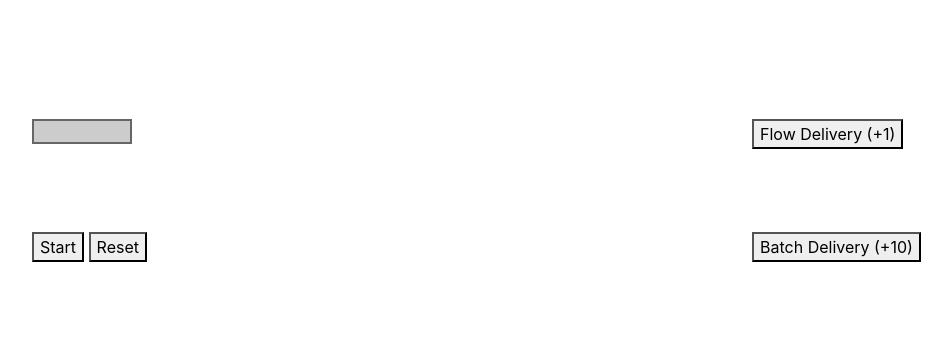
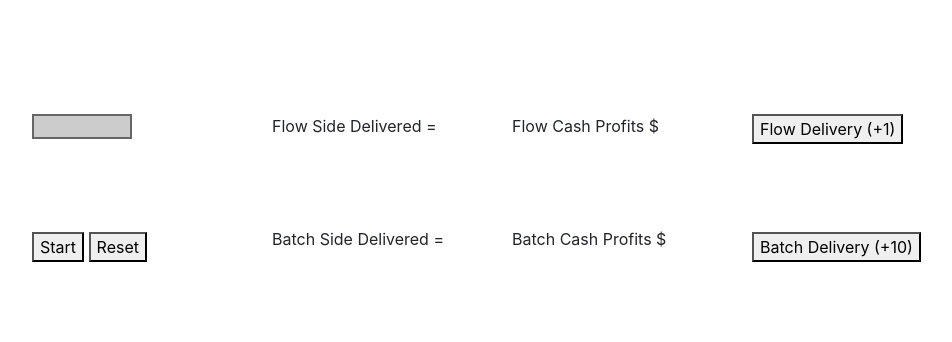
Before and after one commit to liatrio/envelope-game, a website: page public/index.html in a window 1280 px wide. Shown: the part 174-516 px from the top of the page, without its empty margins (143-1095 px from the left). Drawn offline with nearby package versions, Linux system fonts and the light colour scheme.

Commit message:
added labels to output

```diff
--- a/public/index.html
+++ b/public/index.html
@@ -148,10 +148,10 @@
                 <p id="output"></p>
               </div>
               <div class="col">
-                <p id="scoreFlow"></p>
+                <p id="scoreFlow">Flow Side Delivered = </p>
               </div>
               <div class="col">
-                <p id="FlowCashValue"></p>
+                <p id="FlowCashValue">Flow Cash Profits $</p>
               </div>
               <div class="col">
                 <div id="scoreButtons">
@@ -170,10 +170,10 @@
                 </div>
               </div>
               <div class="col">
-                <p id="scoreBatch"></p>
+                <p id="scoreBatch">Batch Side Delivered = </p>
               </div>
               <div class="col">
-                <p id="BatchCashValue"></p>
+                <p id="BatchCashValue">Batch Cash Profits $ </p>
               </div>
               <div class="col">
                 <div id="scoreButtons">
```
